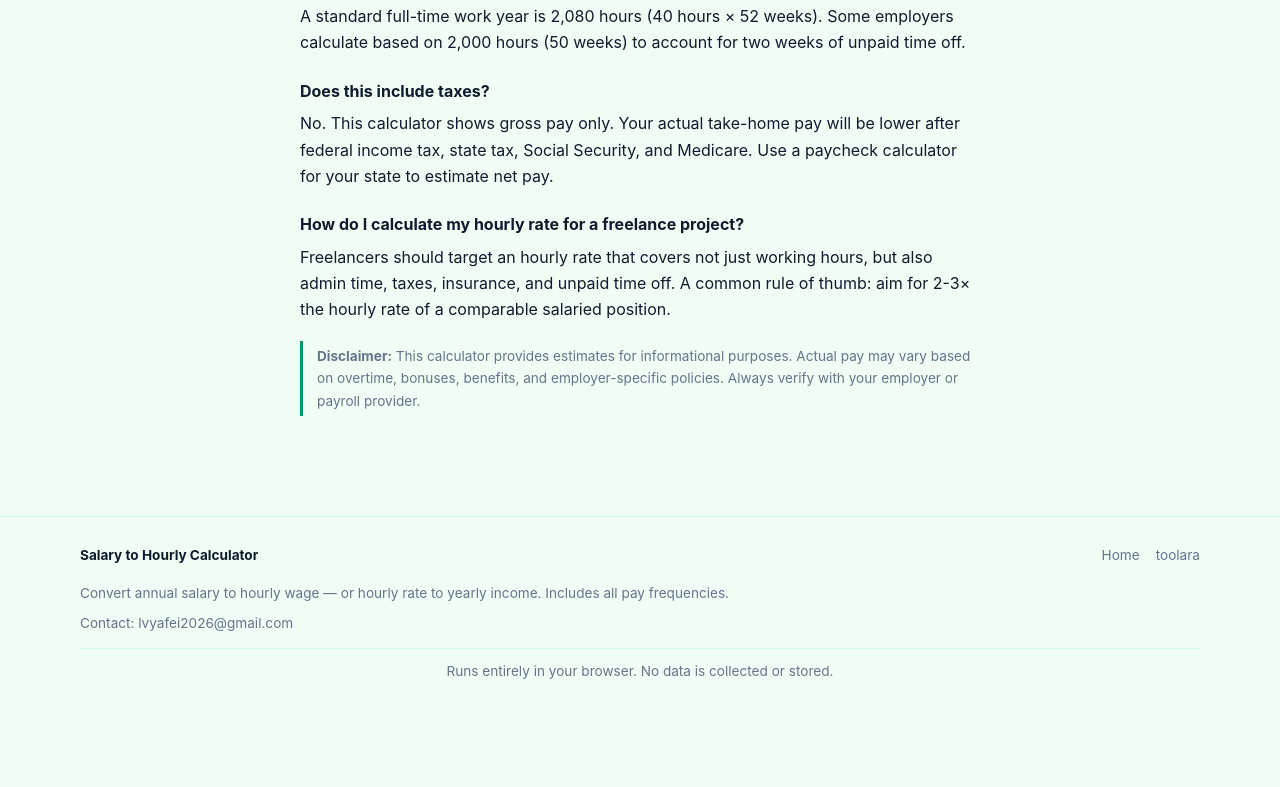
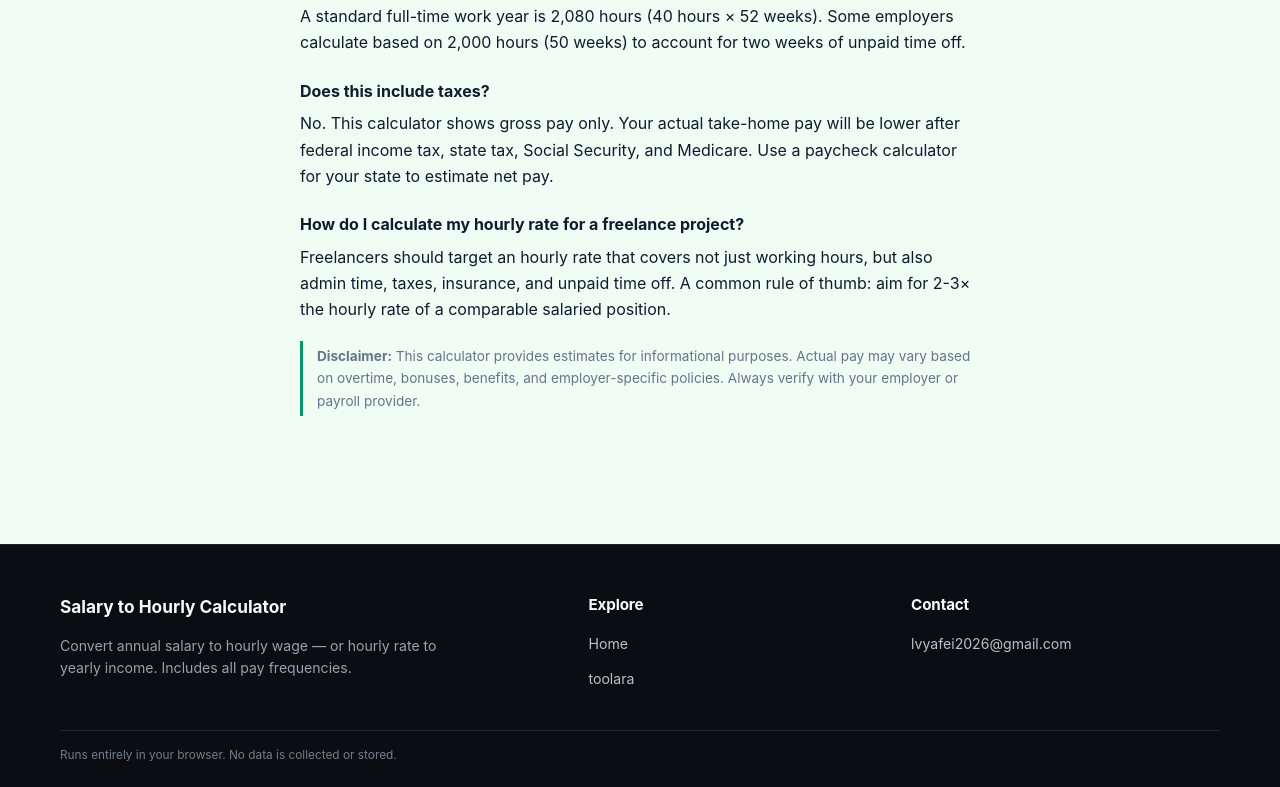
Before and after one commit to lvyafei2026-coder/salary-to-hourly, a plain HTML site: page index.html in a window 1280 px wide. Shown: the part 3295-4082 px from the top of the page. Before the commit the page ends 4014 px from the top, so only its background shows below. Drawn offline with Linux system fonts and the light colour scheme.

Commit message:
Use three-column site footers

```diff
--- a/css/style.css
+++ b/css/style.css
@@ -156,15 +156,17 @@ tr:last-child td { border-bottom: none; }
   .site-nav select { min-width: 118px; }
 }
 
-.site-footer { margin-top: 36px; padding: 28px 20px 36px; border-top: 1px solid var(--border, rgba(100,116,139,0.25)); color: var(--muted, #64748b); font-size: 0.85rem; line-height: 1.6; }
-.site-footer-inner { max-width: 1120px; margin: 0 auto; }
-.site-footer-details { text-align: left; }
-.site-footer-top { display: flex; align-items: center; justify-content: space-between; gap: 16px; flex-wrap: wrap; }
-.site-footer-brand { color: var(--text, #0f1c2e); font-weight: 700; text-decoration: none; }
-.site-footer-nav { display: flex; align-items: center; gap: 16px; flex-wrap: wrap; }
-.site-footer a { color: inherit; text-decoration: none; }
-.site-footer a:hover { color: var(--accent, #2563eb); text-decoration: underline; }
-.site-footer-description { max-width: 760px; margin: 16px 0 8px; }
-.site-footer-contact { margin: 8px 0; }
-.site-footer-privacy { margin: 14px 0 0; padding-top: 12px; border-top: 1px solid var(--border, rgba(100,116,139,0.25)); }
-@media (max-width: 560px) { .site-footer-top { align-items: flex-start; flex-direction: column; gap: 10px; } .site-footer-nav { gap: 12px; } }
+.site-footer { margin-top: 64px !important; padding: 48px 24px 22px !important; background: #0b0d12 !important; border-top: 1px solid rgba(255,255,255,0.08) !important; color: #a6adbb !important; text-align: left !important; font-size: 0.88rem !important; line-height: 1.6; }
+.site-footer-inner { max-width: 1160px; margin: 0 auto; }
+.site-footer-grid { display: grid; grid-template-columns: minmax(0, 1.4fr) minmax(150px, 0.8fr) minmax(200px, 0.9fr); gap: 48px; }
+.site-footer-column { min-width: 0; }
+.site-footer-brand { display: inline-block; color: #f8fafc !important; font-size: 1.08rem; font-weight: 700; text-decoration: none; }
+.site-footer-heading { margin: 0 0 16px !important; color: #f8fafc; font-size: 0.95rem; font-weight: 650; }
+.site-footer-description { max-width: 420px; margin: 14px 0 0 !important; color: #98a1af; }
+.site-footer-nav { display: grid; justify-items: start; gap: 10px; }
+.site-footer a { color: #b9c0cb !important; text-decoration: none; }
+.site-footer a:hover { color: #fff !important; text-decoration: underline; }
+.site-footer-contact { margin: 0 !important; color: #b9c0cb; overflow-wrap: anywhere; }
+.site-footer-bottom { margin-top: 40px; padding-top: 16px; border-top: 1px solid rgba(255,255,255,0.1); color: #747d8a; font-size: 0.74rem; line-height: 1.5; }
+.site-footer-bottom p { margin: 0; }
+@media (max-width: 720px) { .site-footer { padding: 36px 20px 20px !important; } .site-footer-grid { grid-template-columns: 1fr; gap: 28px; } .site-footer-bottom { margin-top: 28px; } } .site-footer-nav { gap: 12px; } }
--- a/index.html
+++ b/index.html
@@ -199,14 +199,16 @@
 </main>
 
 <footer class="footer site-footer">
-<div class="site-footer-inner"><div class="site-footer-details">
-<div class="site-footer-top">
-<span class="site-footer-brand" data-i18n="title">Salary to Hourly Calculator</span>
-<nav class="site-footer-nav" aria-label="Quick navigation"><a href="/">Home</a><a href="https://toolara.dev/">toolara</a></nav>
+<div class="site-footer-inner">
+<div class="site-footer-grid">
+<section class="site-footer-column">
+<a class="site-footer-brand" href="/"><span class="site-footer-brand" data-i18n="title">Salary to Hourly Calculator</span></a>
+<p class="site-footer-description" data-i18n="subtitle">Convert annual salary to hourly wage — or hourly rate to yearly income. Includes all pay frequencies.</p>
+</section>
+<section class="site-footer-column"><h2 class="site-footer-heading">Explore</h2><nav class="site-footer-nav" aria-label="Quick navigation"><a href="/" data-i18n="navHome">Home</a><a href="https://toolara.dev/">toolara</a></nav></section>
+<section class="site-footer-column"><h2 class="site-footer-heading">Contact</h2><a href="mailto:lvyafei2026@gmail.com">lvyafei2026@gmail.com</a></section>
 </div>
-<p class="site-footer-description" data-i18n="subtitle">Convert annual salary to hourly wage — or hourly rate to yearly income. Includes all pay frequencies.</p>
-<p class="site-footer-contact"><span>Contact:</span> <a href="mailto:lvyafei2026@gmail.com">lvyafei2026@gmail.com</a></p>
-</div><p class="site-footer-privacy" data-i18n="footer">Runs entirely in your browser. No data is collected or stored.</p>
+<div class="site-footer-bottom"><p class="site-footer-privacy" data-i18n="footer">Runs entirely in your browser. No data is collected or stored.</p></div>
 </div>
 </footer>
 
```
Also changed, not shown: zh/index.html (+9 -7 lines).
